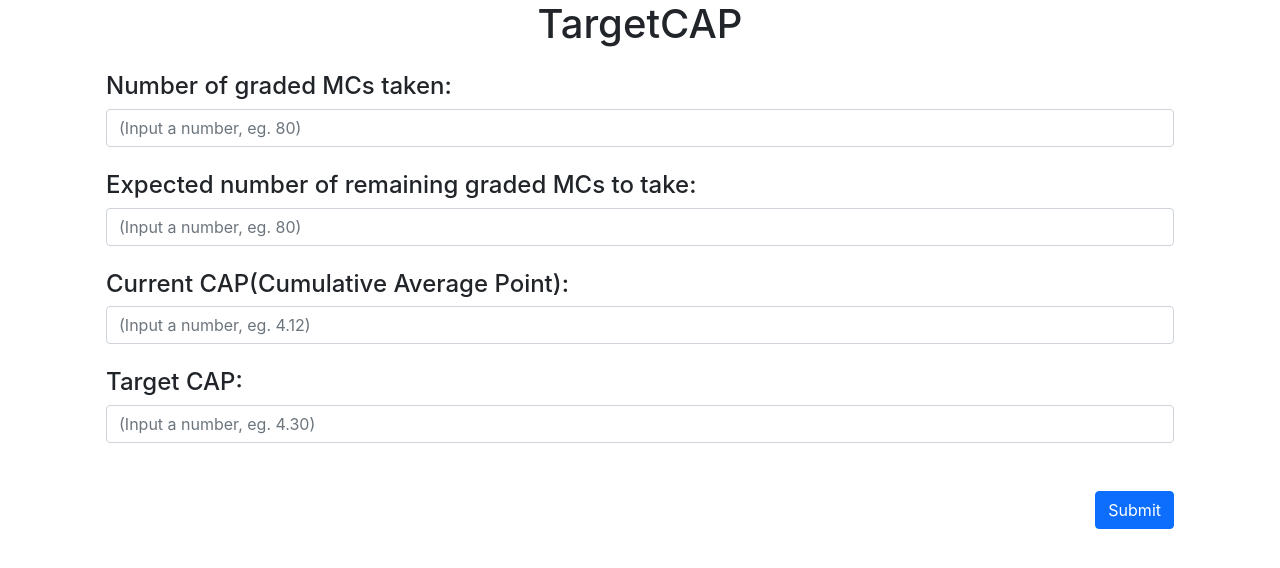
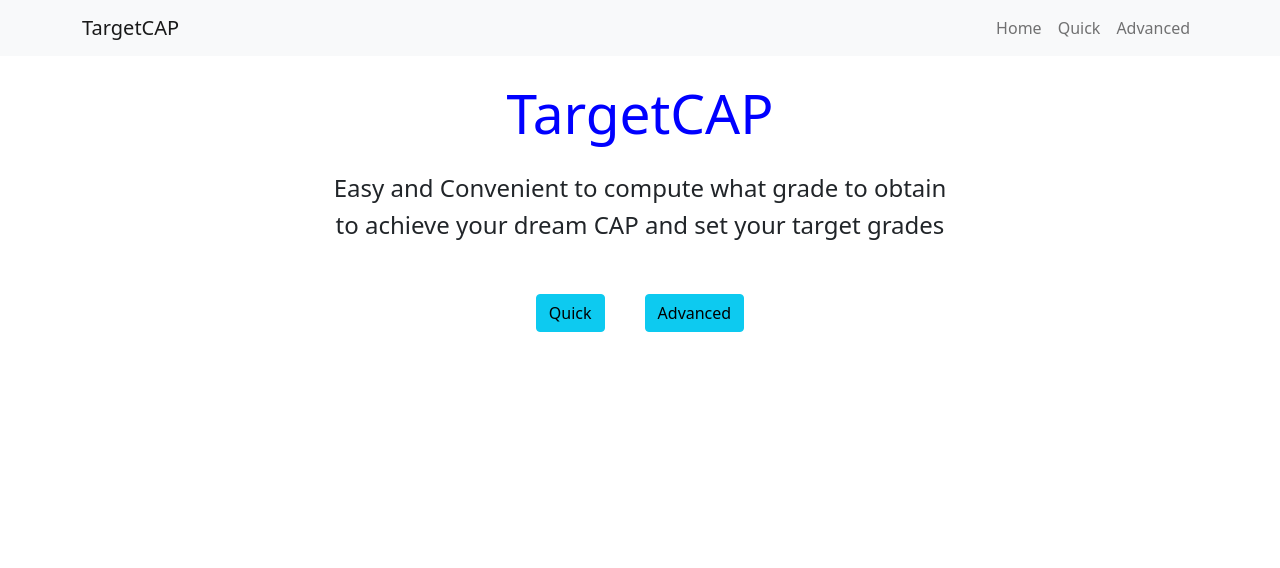
Before and after one commit to KennethEer/targetCap, a React (Create React App) app: page / in a window 1280 px wide. Shown: the top 568 px of the page. Built offline with nearby package versions, Linux system fonts and the light colour scheme.

Commit message:
Added homepage and routing

```diff
--- a/package.json
+++ b/package.json
@@ -6,8 +6,11 @@
     "@testing-library/jest-dom": "^5.16.1",
     "@testing-library/react": "^12.1.2",
     "@testing-library/user-event": "^13.5.0",
+    "bootstrap": "^5.1.3",
     "react": "^17.0.2",
+    "react-bootstrap": "^2.1.0",
     "react-dom": "^17.0.2",
+    "react-router-dom": "^5.2.0",
     "react-scripts": "5.0.0",
     "web-vitals": "^2.1.3"
   },
--- a/src/App.js
+++ b/src/App.js
@@ -1,15 +1,25 @@
-import logo from './logo.svg';
 import './App.css';
-import BasicPage from './components/BasicPage';
+
+import { BrowserRouter as Router, Routes, Route, Switch } from "react-router-dom";
+import "bootstrap/dist/css/bootstrap.min.css"
+
+import NavbarComponent from "./components/navbarcomponent";
+import homepage from "./components/homepagecomponent.js";
+import QuickPage from "./components/quickpagecomponent.js";
+import Advancedpage from "./components/advancedpagecomponent";
 
 function App() {
   return (
-    <div className="App">
-      <h1>
-        TargetCAP
-        <BasicPage/>
-      </h1>
+    <div>
+      <NavbarComponent />
+      <Router>
+      <br />
+      <Route path="/" exact component={homepage} />
+      <Route path="/quick" exact component={QuickPage} />
+    <Route path="/advanced" exact component={Advancedpage} />
+    </Router>
     </div>
+
   );
 }
 
--- /dev/null
+++ b/src/components/advancedpagecomponent.js
@@ -0,0 +1,14 @@
+import React, { Component }from 'react';
+import Container from 'react-bootstrap/Container';
+
+export default class advancedpage extends Component {
+    render() {
+        return (
+            <div>
+                <Container>
+                <p>advancedpage</p>
+                </Container>
+            </div>
+        )
+    }
+}
--- /dev/null
+++ b/src/components/homepagecomponent.js
@@ -0,0 +1,25 @@
+import React, { Component }from 'react';
+import Container from 'react-bootstrap/Container';
+
+
+export default class homepage extends Component {
+    render() {
+        return (
+            <div className="text-center">
+                <Container>
+                <h1 className="heading">TargetCAP</h1>
+                <h4 className="subheading">
+                    Easy and Convenient to compute what grade to obtain
+                </h4>
+                <h4>
+                    to achieve your dream CAP and set your target grades
+                </h4>
+                <p className="subsubheading"></p>
+                <a href="/quick" class="btn btn-info" role="button" style={{marginRight: '40px'}}>Quick</a>
+
+                <a href="/advanced" class="btn btn-info" role="button">Advanced</a>
+                </Container>
+            </div>
+        )
+    }
+}
--- /dev/null
+++ b/src/components/navbarcomponent.js
@@ -0,0 +1,26 @@
+import React, { Component } from 'react';
+import { Link } from 'react-router-dom';
+import Container from 'react-bootstrap/Container';
+
+import Navbar from 'react-bootstrap/Navbar';
+import Nav from 'react-bootstrap/Nav';
+
+export default class NavbarComponent extends Component {
+    render() {
+        return (
+          <Navbar bg="light" expand="lg">
+          <Container>
+            <Navbar.Brand href="/">TargetCAP</Navbar.Brand>
+            <Navbar.Toggle aria-controls="basic-navbar-nav" />
+            <Navbar.Collapse id="basic-navbar-nav" className="justify-content-end">
+              <Nav className="ml-auto">
+                <Nav.Link href="/">Home</Nav.Link>
+                <Nav.Link href="/quick">Quick</Nav.Link>
+                <Nav.Link href="/advanced">Advanced</Nav.Link>
+              </Nav>
+            </Navbar.Collapse>
+          </Container>
+        </Navbar>
+        )
+    }
+}
--- /dev/null
+++ b/src/components/quickpagecomponent.js
@@ -0,0 +1,14 @@
+import React, { Component }from 'react';
+import Container from 'react-bootstrap/Container';
+
+export default class quickpage extends Component {
+    render() {
+        return (
+            <div>
+                <Container>
+                <p>quickpage</p>
+                </Container>
+            </div>
+        )
+    }
+}
--- a/src/index.css
+++ b/src/index.css
@@ -11,3 +11,16 @@ code {
   font-family: source-code-pro, Menlo, Monaco, Consolas, 'Courier New',
     monospace;
 }
+
+.heading {
+  color: blue;
+  font-size: 55px;
+}
+
+.subheading {
+  padding-top: 20px;
+}
+
+.subsubheading {
+  padding-bottom: 30px;
+}
```
Also changed, not shown: 1 other file (tests, documents, lock files or other folders).
